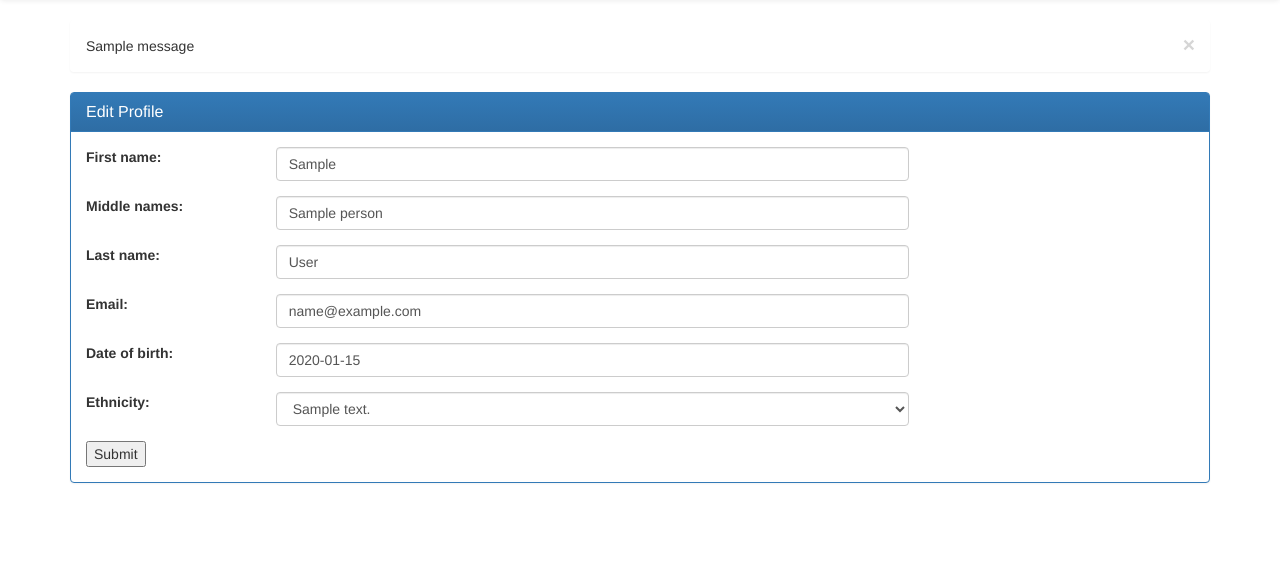
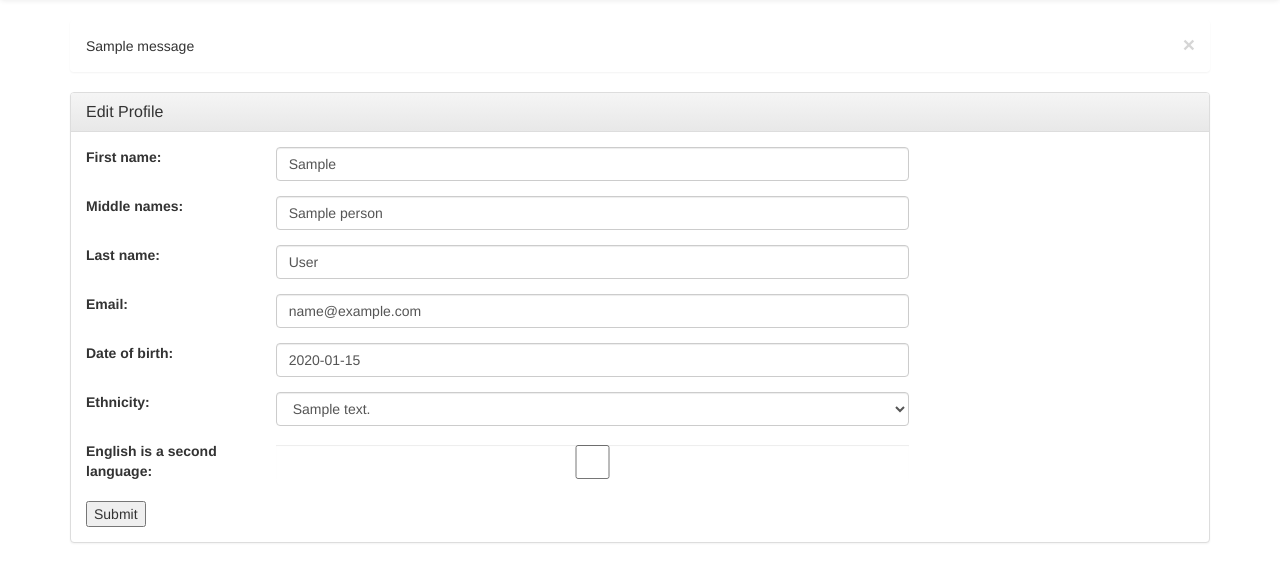
Before and after one commit to drdavidknott/betterstart, a Django app: page /profile/1 in a window 1280 px wide. Shown: the part 52-634 px from the top of the page. Run offline with Django 3.2, Linux system fonts and the light colour scheme; a user stored in the database is signed in; tables that the repository leaves empty hold one stand-in row (values such as "Sample post"); one stand-in notice (Sample message) is shown; some libraries are stand-ins or nearby versions.

Commit message:
Changed panel style on person and profile page, fixed date of birth

```diff
--- a/people/forms.py
+++ b/people/forms.py
@@ -47,6 +47,10 @@ class ProfileForm(forms.Form):
 	ethnicity = forms.ChoiceField(
 									label = "Ethnicity",
 									widget=forms.Select(attrs={'class' : 'form-control'}))
+	english_is_second_language = forms.BooleanField(
+									label = "English is a second language",
+									required = False,
+									widget=forms.CheckboxInput(attrs={'class' : 'form-control'}))
 
 	def __init__(self, *args, **kwargs):
 		# over-ride the __init__ method to set the choices
--- a/people/templates/people/base.html
+++ b/people/templates/people/base.html
@@ -25,7 +25,7 @@
 		$(document).ready(function(){
 			// assign datepicker function to fields with the class datepicker
 			$( function() {
-    			$( ".datepicker" ).datepicker({ dateFormat : 'dd/mm/yy'});
+    			$( ".datepicker" ).datepicker({ dateFormat : 'yy-mm-dd', changeYear : true, defaultDate : '2000-01-01' });
  			});
 		});
 	</script>
--- a/people/templates/people/dataload.html
+++ b/people/templates/people/dataload.html
@@ -15,10 +15,10 @@
 					<th>DATA LOAD RESULTS:</th>
 				</tr></thead>
 				<tbody>
-					{% for message in messages %}
+					{% for load_message in load_messages %}
 						<tr>
 							<td>
-								{{ message }}
+								{{ load_message }}
 							</td>
 						</tr>
 					{% endfor %}
--- a/people/templates/people/person.html
+++ b/people/templates/people/person.html
@@ -12,7 +12,7 @@
 
  	<div class="row">
  		<div class="col-md-12">
-	 		<div class="panel panel-primary">
+	 		<div class="panel panel-default">
 	 			<div class="panel-heading col-md-9">
 	 				<h4 class="panel-title">{{ person.first_name }} {{ person.middle_names }} {{ person.last_name }}</h4>
 	 			</div>
--- a/people/templates/people/profile.html
+++ b/people/templates/people/profile.html
@@ -10,7 +10,7 @@
 
  	<div class="row">
  		<div class="col-md-12">
-	 		<div class="panel panel-primary">
+	 		<div class="panel panel-default">
 	 			<div class="panel-heading">
 	 				<h4 class="panel-title">Edit Profile</h4>
 	 			</div>
--- a/people/views.py
+++ b/people/views.py
@@ -10,6 +10,7 @@ from .forms import AddPersonForm, ProfileForm
 from .utilities import get_page_list, make_banner
 from django.contrib import messages
 from django.urls import reverse
+import datetime
 
 def index(request):
 	# get the template
@@ -38,7 +39,7 @@ def dataload(request):
 	# load post codes and get the results as messages
 	messages = messages + load_post_code(directory)
 	# add the messages to the context
-	context = {'messages' : messages}
+	context = {'load_messages' : messages}
 	# return the HttpResponse
 	return HttpResponse(index_template.render(context=context, request=request))
 
@@ -515,6 +516,7 @@ def profile(request, person_id):
 			person.last_name = profileform.cleaned_data['last_name']
 			person.email_address = profileform.cleaned_data['email_address']
 			person.date_of_birth = profileform.cleaned_data['date_of_birth']
+			person.english_is_second_language = profileform.cleaned_data['english_is_second_language']
 			# attempt to get the ethnicity
 			ethnicity = get_ethnicity(profileform.cleaned_data['ethnicity'])
 			# set the value for the person
@@ -539,7 +541,8 @@ def profile(request, person_id):
 						'last_name' : person.last_name,
 						'email_address' : person.email_address,
 						'date_of_birth' : person.date_of_birth,
-						'ethnicity' : person.ethnicity.pk
+						'ethnicity' : person.ethnicity.pk,
+						'english_is_second_language' : person.english_is_second_language
 						}
 		# create the form
 		profileform = ProfileForm(profile_dict, ethnicities=get_ethnicities())
```
